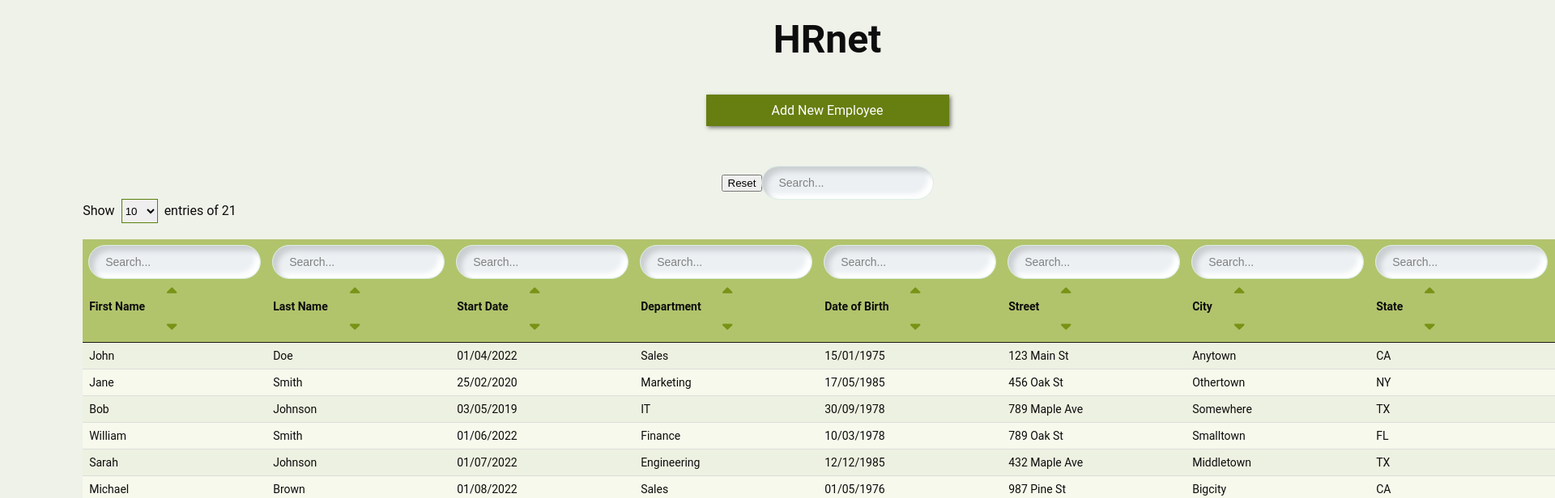
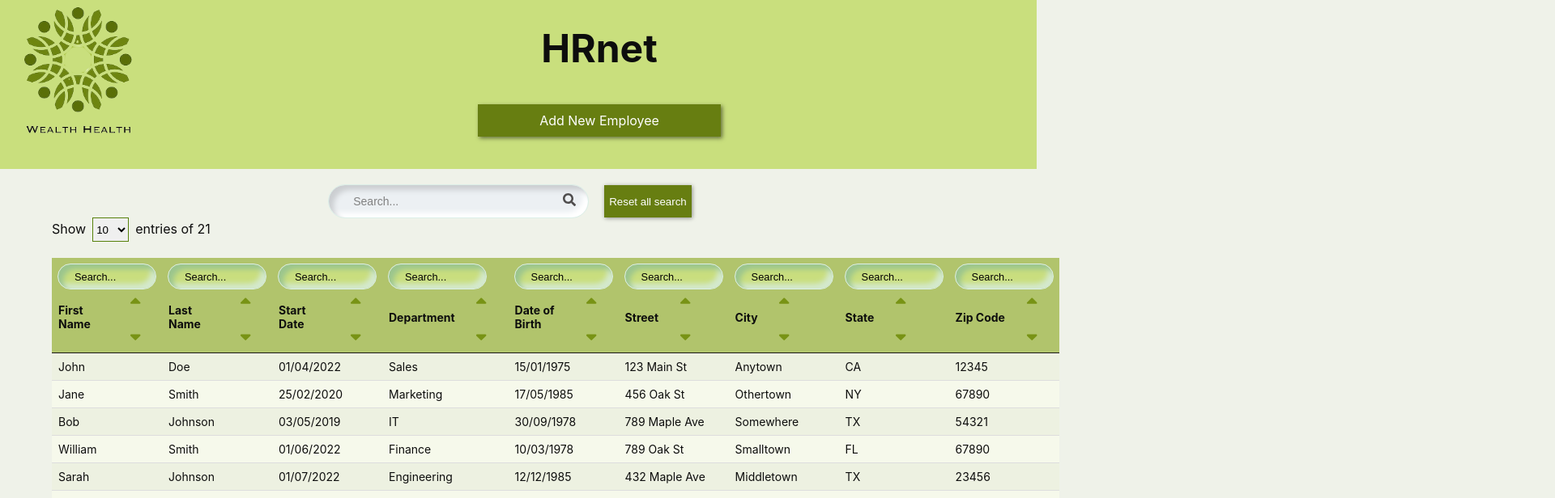
Before and after one commit to PalaciosCaroline/projet14_react, a React (Create React App) app: page /listemployees in a window 1280 px wide. Shown: the top 616 px of the page at 81% size, 1920 px wide, since content can reach past the window. Built offline with nearby package versions, Linux system fonts and the light colour scheme.

Commit message:
Rendu et search sur les propriétés

```diff
--- a/src/components/Table.jsx
+++ b/src/components/Table.jsx
@@ -1,5 +1,5 @@
 import React, { useState, useEffect } from 'react';
-import { FaSortDown, FaSortUp } from 'react-icons/fa';
+import { FaSortDown, FaSortUp, FaSearch } from 'react-icons/fa';
 import { sortDates } from '../utils/controlDate';
 
 export default function Table({ data, columns }) {
@@ -102,6 +102,8 @@ export default function Table({ data, columns }) {
                 onChange={handleSearchByProperty}
                 placeholder="Search..."
                 name={property}
+                style={{width:'120px', fontSize:'0.8rem', height:'30px'}}
+                className='inputSearchByProperty'
               />
             <div style={{ display: 'flex', alignItems: 'center' }}>
               <p className='label'>{label}</p>
@@ -157,8 +159,13 @@ export default function Table({ data, columns }) {
 
   return (
     <>
-    <button onClick={handleResetSearch}>Reset</button>
-    <input type="text" value={searchTerm} onChange={handleSearch} placeholder="Search..." />
+    <div className='box_searchReset'>
+        <div className='box_searchGlobal'>
+            <input type="text" value={searchTerm} onChange={handleSearch} placeholder="Search..." id='searchGlobal'/>
+            <label htmlFor="searchGlobal"><FaSearch/></label>
+        </div>
+        <button onClick={handleResetSearch} style={{marginRight:'20px'}} className='btn_Reset'>Reset all search</button>
+    </div>
     <div className='box_ChoiceEntries' style={{display:'flex', justifyContent:'space-between', alignItems:'center', width:'350px', height:'30px', marginBottom:'20px'}}>
       <div>
         <span>Show</span>
--- a/src/components/TableEmployees.jsx
+++ b/src/components/TableEmployees.jsx
@@ -1,19 +1,8 @@
 import React from 'react'
 import Table from './Table'
+import { columns } from '../mock/data';
 
 export default function EmployeeTable({employees}) {
-
-  const columns = [
-    { label: 'First Name', property: 'firstName' },
-    { label: 'Last Name', property: 'lastName' },
-    { label: 'Start Date', property: 'startDate' },
-    { label: 'Department', property: 'department' },
-    { label: 'Date of Birth', property: 'dateOfBirth' },
-    { label: 'Street', property: 'street' },
-    { label: 'City', property: 'city' },
-    { label: 'State', property: 'state' },
-    { label: 'Zip Code', property: 'zipCode' },
-  ];
 
   return (
     <div className='box_table'>
--- a/src/index.css
+++ b/src/index.css
@@ -5,30 +5,16 @@ body {
     sans-serif;
   -webkit-font-smoothing: antialiased;
   -moz-osx-font-smoothing: grayscale;
-  background-color: #fffefe;
-}
-
-code {
-  font-family: source-code-pro, Menlo, Monaco, Consolas, 'Courier New',
-    monospace;
-}
-
-*{
-  box-sizing: border-box;
-}
-
-body {
   margin: 0;
   color: #0d0d0d;
   padding: 0;
   height:100vh;
   box-sizing: border-box;
-  font-family: 'Roboto', 'Oxygen',
-    'Ubuntu', 'Cantarell', 'Fira Sans', 'Droid Sans', 'Helvetica Neue',
-    sans-serif;
-  -webkit-font-smoothing: antialiased;
-  -moz-osx-font-smoothing: grayscale;
   background-color: #eff2e9;
+}
+
+*{
+  box-sizing: border-box;
 }
 
 ul, li{
@@ -167,15 +153,6 @@ a{
   position: relative;
 }
 
-/* .box_formEntree input{
-  margin-top: 20px;
-  margin-bottom: 0;
-} */
-/* .box_formEntree label{
-  margin-top: 20px;
-  margin-bottom: 0;
-} */
-
 .address{
   margin:10px auto;
 }
@@ -202,7 +179,7 @@ fieldset, select {
 
 .btn_closeModal{
   align-self: flex-end;
-  background-color: #344f04;
+  background-color: #677e11;
   border: none;
   color: #fff;
   border-radius: 50px;
@@ -430,8 +407,6 @@ table button {
   margin-right: 10px;
 }
 
-
-
 /* .box_startDate label[data-shrink=false]+.MuiInputBase-formControl .css-1t8l2tu-MuiInputBase-input-MuiOutlinedInput-input{
   height: 30px;
   margin: 0;
@@ -465,3 +440,91 @@ table button {
 /* .box_numberEntries{
   justify-content: space-between;
 } */
+
+.inputSearchByProperty{
+background-color: #c9de7e;
+box-shadow: inset 6px 6px 6px #9bc58e, inset -6px -6px 6px rgb(212, 233, 206);
+}
+
+.inputSearchByProperty::placeholder{
+  color: #000;
+}
+
+.logoHome{
+  width: 330px;
+  height: 300px;
+}
+
+.header_ListEmployees{
+  background-color: #c9df7d;
+  display: flex;
+
+}
+
+.header_ListEmployees img{
+  width: 200px;
+  height: 180px;
+  justify-self: flex-start;
+}
+
+.title_ListEmployees{
+  margin: 10px auto;
+}
+
+.btn_Reset{
+  color: #fff;
+  background-color: #677e11;
+  box-shadow: 1px 1px 5px rgb(0 0 0 / 40%);
+  border: none;
+}
+
+
+@media (max-width: 800px) {
+  .header_ListEmployees{
+    flex-direction: column;
+  }
+}
+
+/* ajouter dans le plugin */
+#searchGlobal {
+  position: relative;
+  padding-left: 30px; /* espace pour le label */
+  width: 320px;
+}
+
+.box_searchGlobal label {
+  position: absolute;
+  right: 15px; /* position horizontale du label */
+  top: 50%; /* position verticale du label */
+  transform: translateY(-50%); /* centrer le label verticalement */
+  color:#4f4d4d;
+}
+
+.box_searchGlobal{
+  position: relative;
+  width: 320px;
+  /* margin:10px auto; */
+}
+
+.box_searchReset{
+  display: flex;
+  justify-content: center;
+}
+
+.btn_Reset{
+  margin-left: 20px;
+}
+
+tr{
+  width: auto;
+}
+
+table {
+  overflow-x: auto;
+  overflow-y: scroll;
+  -webkit-overflow-scrolling: touch; /* permet une meilleure performance de défilement sur les appareils mobiles */
+}
+
+.main_ListEmployees{
+  width: 100%;
+}
--- a/src/mock/data.js
+++ b/src/mock/data.js
@@ -232,3 +232,16 @@ export const dataEmployeesMock = [
       zipCode: "56789"
       }
   ];
+
+
+  export const columns = [
+    { label: 'First Name', property: 'firstName' },
+    { label: 'Last Name', property: 'lastName' },
+    { label: 'Start Date', property: 'startDate' },
+    { label: 'Department', property: 'department' },
+    { label: 'Date of Birth', property: 'dateOfBirth' },
+    { label: 'Street', property: 'street' },
+    { label: 'City', property: 'city' },
+    { label: 'State', property: 'state' },
+    { label: 'Zip Code', property: 'zipCode' },
+  ];
--- a/src/pages/ListEmployees.jsx
+++ b/src/pages/ListEmployees.jsx
@@ -3,6 +3,7 @@ import { useSelector, useDispatch } from "react-redux";
 import { fetchEmployees } from "./../store/employeesSlice";
 import TableEmployees from '../components/TableEmployees';
 import { NavLink } from 'react-router-dom'
+import logoHRnet from './../assets/logoHRnet_bg.png'
 
 export default function ListEmployees() {
   const dispatch = useDispatch();
@@ -19,8 +20,13 @@ console.log(status)
 
   return (
     <main className='main_ListEmployees'>
-       <h1 className="titleNewEmployee">HRnet</h1>
-          <NavLink to="/newemployee" className="linkNewEmployee">Add New Employee</NavLink>
+       <header className='header_ListEmployees'>
+          <img src={logoHRnet} alt="" />
+          <div className='title_ListEmployees'>
+            <h1 className="titleNewEmployee">HRnet</h1>
+            <NavLink to="/newemployee" className="linkNewEmployee">Add New Employee</NavLink>
+          </div>
+        </header>
           {status === "loading" && <div>Loading...</div>}
           {status === "failed" && <div>{error}</div>}
           {status === "succeeded" && <TableEmployees employees={employeesList}/>}
--- a/src/pages/NewEmployee.jsx
+++ b/src/pages/NewEmployee.jsx
@@ -1,56 +1,19 @@
-import React, {useState, useEffect} from 'react'
-import { useDispatch, useSelector } from "react-redux";
+import React from 'react'
 import FormNewEmployee from '../components/FormNewEmployee'
-// import ConfirmationModal from '../components/ConfirmationModal';
 import { NavLink } from 'react-router-dom'
-import { fetchEmployees} from "../store/employeesSlice";
 import logoHRnet from './../assets/logoHRnet_bg.png'
-// import { VideInput} from './../store/newEmployeeEntreeSlice'
 
 export default function NewEmployee() {
-  // const [isModalOpen, setIsModalOpen] = useState(false);
-
-  // const saveError = useSelector((state) => state.employees.saveError);
-
-  // const fetchStatus = useSelector((state) => state.employees.status);
-  // const fetchError = useSelector((state) => state.employees.error);
-
-  // const firstName = useSelector((state) => state.newEmployeeEntree.firstName);
-  // const lastName = useSelector((state) => state.newEmployeeEntree.lastName);
-  // const startDate = useSelector((state) => state.newEmployeeEntree.startDate);
-  // const departement = useSelector((state) => state.newEmployeeEntree.departement);
-  // const dateOfBirth = useSelector((state) => state.newEmployeeEntree.dateOfBirth);
-  // const street = useSelector((state) => state.newEmployeeEntree.street);
-  // const city = useSelector((state) => state.newEmployeeEntree.city);
-  // const state = useSelector((state) => state.newEmployeeEntree.state);
-  // const zipCode = useSelector((state) => state.newEmployeeEntreezipCode);
-
-  // const handleFormSubmit = (e) => {
-  //   e.preventDefault();
-  //   const NewEmployee = {firstName, lastName,startDate,departement,dateOfBirth,street,city,state,zipCode};
-  //   dispatch(saveEmployee(NewEmployee))
-  //     .then(() => dispatch(fetchEmployees()))
-  //     .then(() => {
-  //       VideInput()
-  //       setIsModalOpen(true);
-  //     });
-  // };
-
-
   return (
     <main className='main_newEmployee'>
        <header >
         <img src={logoHRnet} alt="" />
           <h1 className="titleNewEmployee">HRnet</h1>
           <NavLink to="/listemployees" className="linkNewEmployee linkListEmployee">View Current Employees</NavLink>
-
       </header>
       <div className="containerNewEmployee">
-            <h2 className='title_newEmployee'>Create Employee</h2>
-            {/* {!isModalOpen &&
-        (<FormNewEmployee setIsModalOpen={setIsModalOpen}/>) } */}
-        <FormNewEmployee />
-      {/* {isModalOpen && (<ConfirmationModal setIsModalOpen={setIsModalOpen} isModalOpen={isModalOpen} />)} */}
+          <h2 className='title_newEmployee'>Create Employee</h2>
+          <FormNewEmployee />
       </div>
     </main>
   )
--- a/src/store/employeesSlice.js
+++ b/src/store/employeesSlice.js
@@ -5,7 +5,6 @@ import { dataEmployeesMock } from "../mock/data";
 export const fetchEmployees = createAsyncThunk(
   "employees/fetch",
   async () => {
-    // const employees = JSON.parse(localStorage.getItem("employees")) || dataEmployeesMock;
     const employees = JSON.parse(localStorage.getItem("employees")) ;
     if (!employees) {
       localStorage.setItem("employees", JSON.stringify(dataEmployeesMock));
--- a/src/utils/controlDate.js
+++ b/src/utils/controlDate.js
@@ -15,39 +15,6 @@ export function isDateValid(inputDate) {
     if (dateOfBirth < minDate || dateOfBirth > maxDate) {
       return false;
     } else return true;
-}
-
-// export function calculateAge(dateString) {
-//     const birthDate = new Date(dateString);
-//     const today = new Date();
-//     let age = today.getFullYear() - birthDate.getFullYear();
-//     const monthDifference = today.getMonth() - birthDate.getMonth();
-
-//     if (monthDifference < 0 || (monthDifference === 0 && today.getDate() < birthDate.getDate())) {
-//       age--;
-//     }
-
-//     return age;
-//   }
-
-
-export function calculateAge(datestring) {
-    const birthDate = new Date(datestring);
-
-    if (isNaN(birthDate.getTime())) {
-      // Si la date n'est pas valide, retourne une erreur ou une chaîne vide selon votre besoin
-      return "";
-    }
-
-    const today = new Date();
-    let age = today.getFullYear() - birthDate.getFullYear();
-    const monthDifference = today.getMonth() - birthDate.getMonth();
-
-    if (monthDifference < 0 || (monthDifference === 0 && today.getDate() < birthDate.getDate())) {
-      age--;
-    }
-
-    return age;
 }
 
 export const sortDates = (a, b,sortKey, sortOrder ) => {
```
